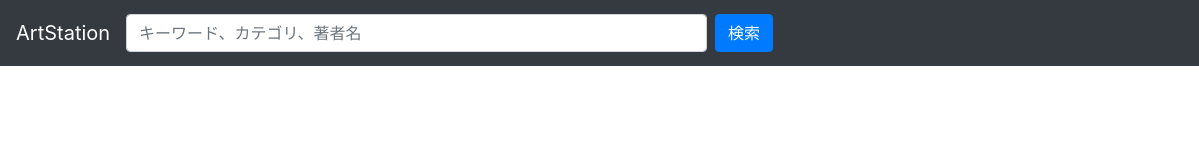
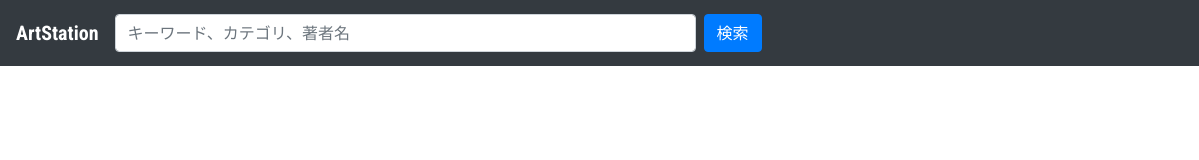
Before and after one commit to miiya51/mockup_artstation, a plain HTML site: page user.html in a window 1280 px wide. Shown: the full height of the page, 0-1199 px from the left. Drawn offline with nearby package versions, Linux system fonts and the light colour scheme.

Commit message:
fix title logo font

```diff
--- a/user_style.css
+++ b/user_style.css
@@ -1,3 +1,10 @@
+@import url('https://fonts.googleapis.com/css?family=Ubuntu+Mono');
+@import url('https://fonts.googleapis.com/css?family=Roboto+Condensed:700');
+
+.mono {
+  font-family: 'Roboto Condensed', sans-serif;
+}
+
 .user-icon {
   position:relative;
   overflow: hidden;
```
